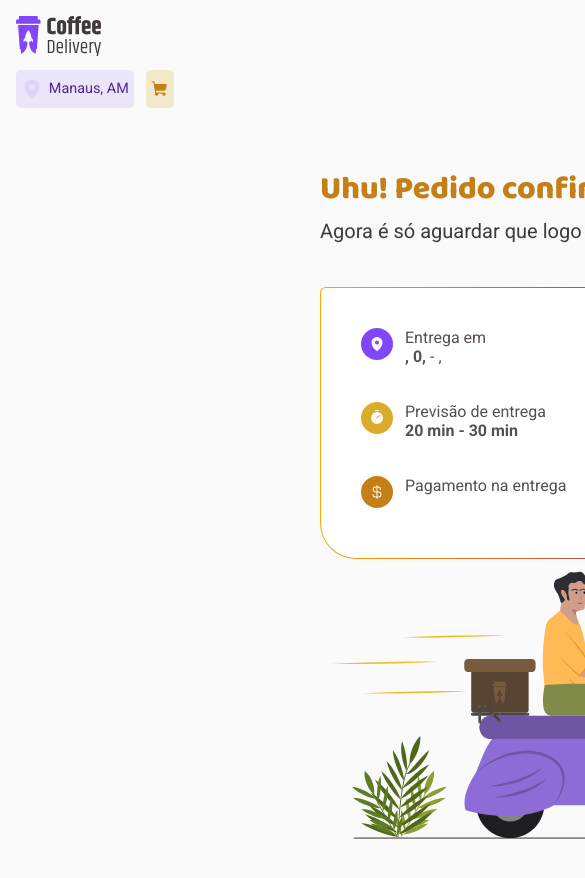
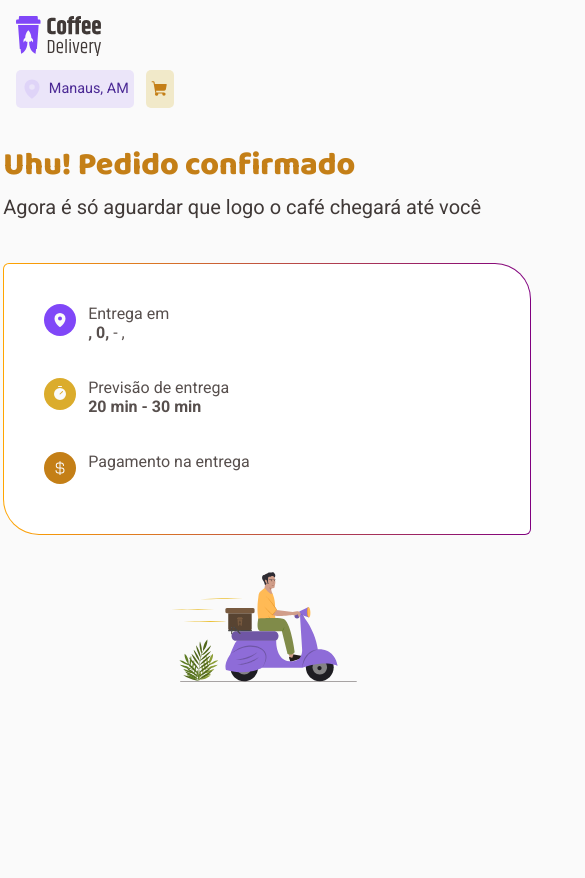
Before and after one commit to brenokf/Coffee-Delivery, a React (Vite) app: page /success in a window 390 px wide. Shown: the top 878 px of the page, 585 px wide, since content can reach past the window. After the commit the page ends 844 px from the top, so only its background shows below. Built offline with nearby package versions, Linux system fonts and the light colour scheme.

Commit message:
style: enhance responsive design for Success component

```diff
--- a/src/pages/Success/styles.ts
+++ b/src/pages/Success/styles.ts
@@ -10,4 +10,24 @@ export const SuccessContainer = styled.div`
   img {
     margin-top: 10%;
   }
+  @media (max-width: 1200px) {
+    padding: 2.5rem 2rem 2.5rem;
+  }
+  @media (max-width: 900px) {
+    flex-direction: column;
+    align-items: center;
+    padding: 1.5rem 0.5rem;
+    img {
+      margin-top: 2rem;
+      max-width: 250px;
+      width: 100%;
+    }
+  }
+  @media (max-width: 600px) {
+    padding: 1rem 0.2rem;
+    img {
+      max-width: 95vw;
+      max-height: 120px;
+    }
+  }
 `
```
